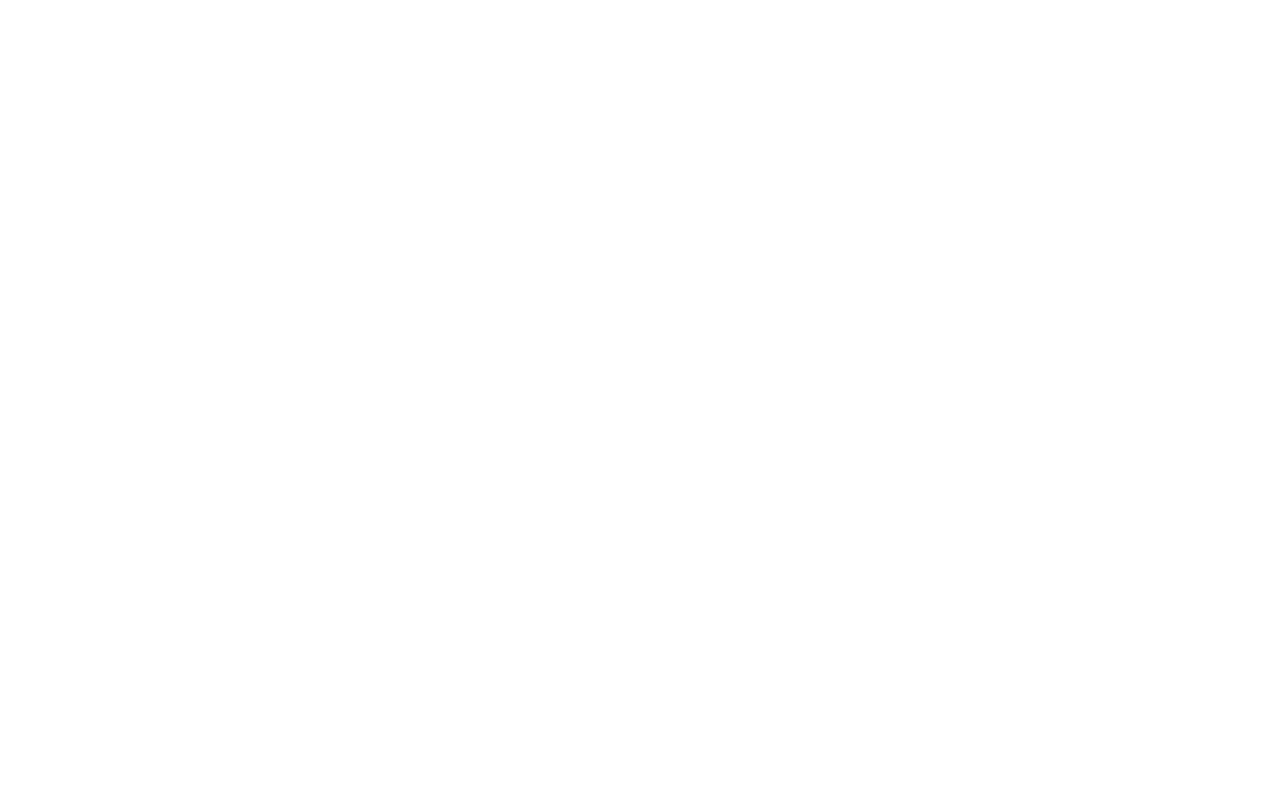
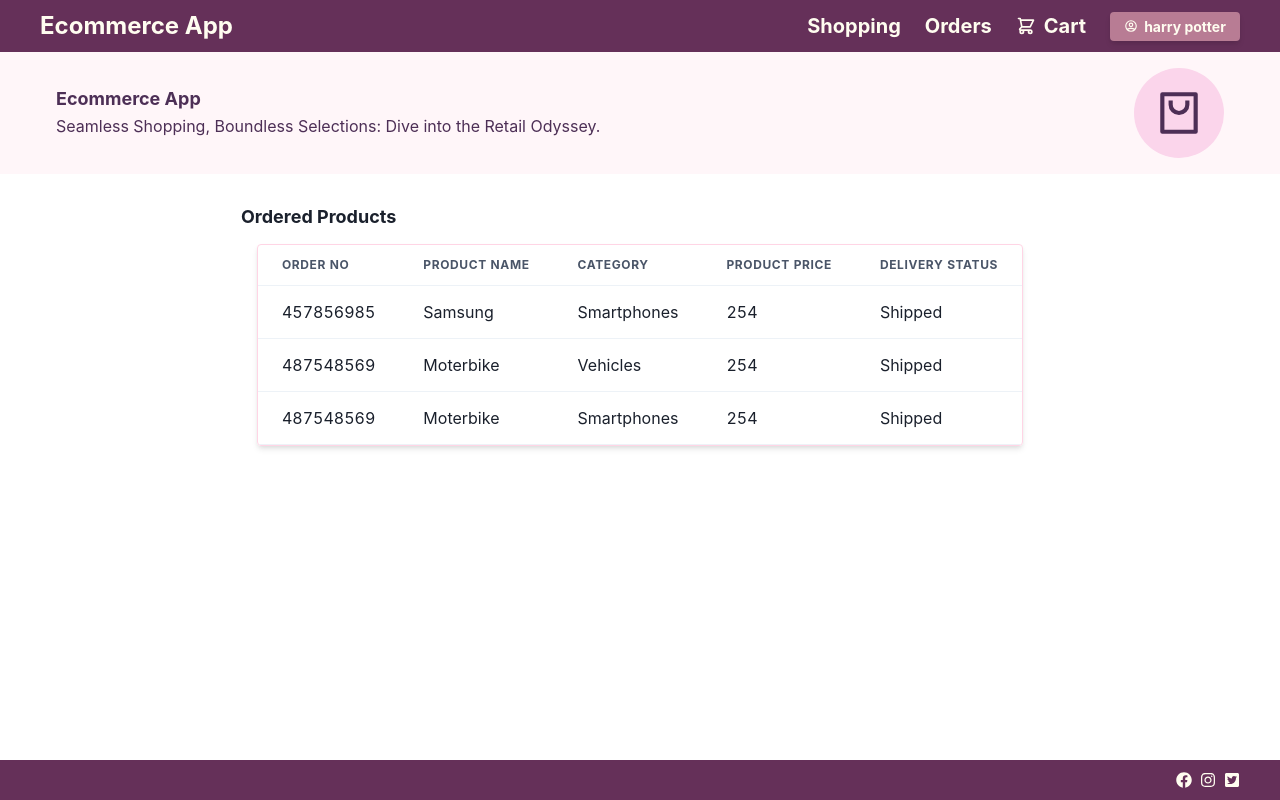
Before and after one commit to shreya2057/Ecommerce_app, a React (Vite) app: page /orders in a window 1280 px wide. Before the commit this address had no page. Built offline with nearby package versions, Linux system fonts and the light colour scheme.

Commit message:
Orders UI completed

```diff
--- a/src/components/ItemCard.tsx
+++ b/src/components/ItemCard.tsx
@@ -28,7 +28,7 @@
                     bgColor={"#fdcee5"}
                 >
                     <Image
-                        objectFit={"contain"}
+                        objectFit={"fill"}
                         src="https://imgs.search.brave.com/FF_Tnpj_zgXjoUPLm_qV84uQ8vZy6VM63ar5LLGZSlU/rs:fit:860:0:0/g:ce/aHR0cHM6Ly9tZWRp/YS5nZXR0eWltYWdl/cy5jb20vaWQvMTg1/MjQ2NzQ0L3Bob3Rv/L3Nwb3J0cy1zaG9l/LmpwZz9zPTYxMng2/MTImdz0wJms9MjAm/Yz1kM0tLaW9VNlRM/T19peVVkQTBmLTFC/eEt4QkJ5Ul84dFUw/STZGcE1aelg4PQ"
                     />
                 </Box>
--- a/src/components/Navbar.tsx
+++ b/src/components/Navbar.tsx
@@ -79,7 +79,7 @@
                         Shopping
                     </Text>
                 </Link>
-                <Link to={"/"}>
+                <Link to={"/orders"}>
                     <Text>
                         Orders
                     </Text>
--- a/src/router/router.tsx
+++ b/src/router/router.tsx
@@ -6,7 +6,7 @@
 import App from "../App";
 import Shopping from "../screen/items/Shopping";
 import Cart from "../screen/items/Cart";
-import FavouriteItems from "../screen/items/Favourite";
+import Orders from "../screen/items/Orders";
 import Login from "../screen/users/Login";
 import SignUp from "../screen/users/Signup";
 import UserDetails from "../screen/users/UserDetails";
@@ -20,9 +20,10 @@
                     <Route path="/" element={<App/>}>
                         <Route path="/" element={<HomeScreen/>}/>
                         <Route path="/shopping" element={<Shopping/>}/>
+                        <Route path="/orders" element={<Orders/>}/>
                     </Route>
                     <Route path="/cart" element={<Cart/>}/>
-                    <Route path="/favourite" element={<FavouriteItems/>}/>
+
                     <Route path="/login" element={<Login/>}/>
                     <Route path="/signup" element={<SignUp/>}/>
                     <Route path="/userdetails" element={<UserDetails/>}/>
--- a/src/screen/items/Favourite.tsx
+++ /dev/null
@@ -1,9 +0,0 @@
-function FavouriteItems(){
-    return (
-        <>
-            <h1>FavouriteItems</h1>
-        </>
-    );
-}
-
-export default FavouriteItems;
--- /dev/null
+++ b/src/screen/items/Orders.tsx
@@ -0,0 +1,79 @@
+import {
+    Flex,
+    Table,
+    TableContainer,
+    Tbody,
+    Td,
+    Th,
+    Thead,
+    Tr,
+    Heading
+} from "@chakra-ui/react";
+import Banner from "../../components/Banner";
+function Orders(){
+    return(
+        <Flex direction={"row"} minHeight={"100%"} width={"100%"}>
+            <Flex
+                direction={"column"}
+                flex={1}
+                height={"100%"}
+                gap={4}
+                width={"100%"}
+                align={"center"}
+            >
+                <Banner/>
+                <Flex direction={"column"} my={4}>
+                    <Flex direction={"row"} align={"center"} justifyContent={"space-between"}>
+                        <Heading fontSize={"lg"} >Ordered Products</Heading>
+                    </Flex>
+                    <Flex width={"100%"} align={"center"} m={4}>
+                        <TableContainer
+                            width={"min-content"}
+                            borderWidth={1}
+                            borderColor={"#ffd5e5"}
+                            rounded={"base"}
+                            shadow={"md"}
+                        >
+                            <Table variant='simple'>
+                                <Thead>
+                                    <Tr>
+                                    <Th>Order No</Th>
+                                    <Th>Product Name</Th>
+                                    <Th>Category</Th>
+                                    <Th>Product Price</Th>
+                                    <Th>Delivery status</Th>
+                                    </Tr>
+                                </Thead>
+                                <Tbody>
+                                    <Tr>
+                                        <Td>457856985</Td>
+                                        <Td>Samsung</Td>
+                                        <Td>Smartphones</Td>
+                                        <Td>254</Td>
+                                        <Td>Shipped</Td>
+                                    </Tr>
+                                    <Tr>
+                                        <Td>487548569</Td>
+                                        <Td>Moterbike</Td>
+                                        <Td>Vehicles</Td>
+                                        <Td>254</Td>
+                                        <Td>Shipped</Td>
+                                    </Tr>
+                                    <Tr>
+                                        <Td>487548569</Td>
+                                        <Td>Moterbike</Td>
+                                        <Td>Smartphones</Td>
+                                        <Td>254</Td>
+                                        <Td>Shipped</Td>
+                                    </Tr>
+                                </Tbody>
+                            </Table>
+                        </TableContainer>
+                    </Flex>
+                </Flex>
+            </Flex>
+        </Flex>
+    );
+}
+
+export default Orders;
```
